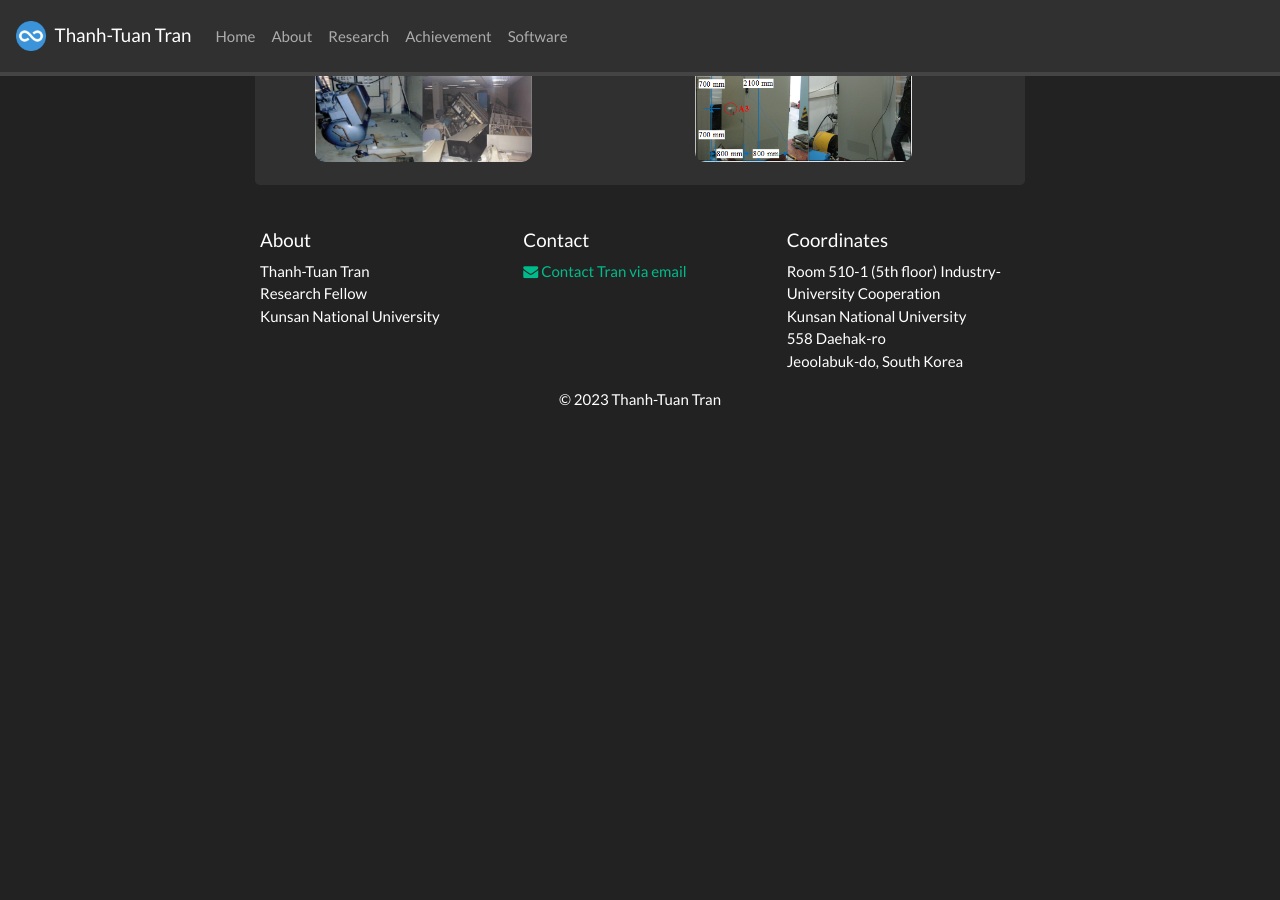
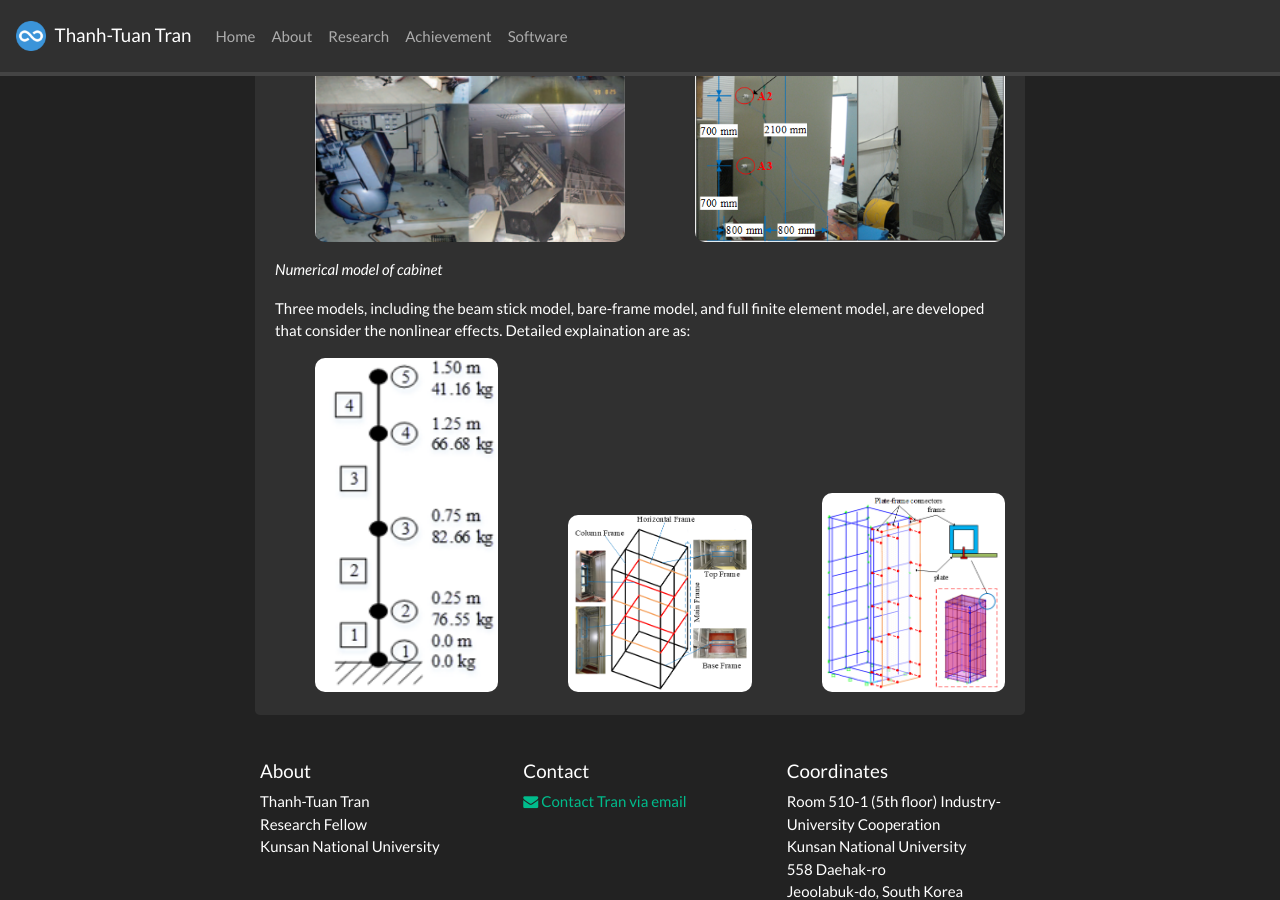
Before and after one commit to 3tbk/3tbk, a Jekyll site: the page built from _pages/research.md, in a window 1280 px wide and 900 px high, scrolled down 2376 px. Built offline with Jekyll 4.4.1, drawn with Linux system fonts in a browser that asks for light colours; nearby versions of some CDN libraries; a style sheet for code colours, icons or effects is not loaded; before the commit the page ends 2803 px from its top, so only the background shows below that.

Commit message:
Update research.md

```diff
--- a/_pages/research.md
+++ b/_pages/research.md
@@ -99,14 +99,32 @@ iframe {
   </div>
   <div class="col-md-6 col-sm-12">
    <ul>
-     <p><img src="{{ site.url }}{{ site.baseurl }}/images/research/cabinet 1.png" width="70%"/></p>
+     <p><img src="{{ site.url }}{{ site.baseurl }}/images/research/cabinet 1.png" width="100%"/></p>
    </ul>
   </div>
   <div class="col-md-6 col-sm-12" style="background-color:transparent">
    <ul>
-     <p><img src="{{ site.url }}{{ site.baseurl }}/images/research/cabinet 2.png" width="70%"/></p>
+     <p><img src="{{ site.url }}{{ site.baseurl }}/images/research/cabinet 2.png" width="100%"/></p>
    </ul>
   </div>
-
+  <div class="col-md-12 col-sm-12">
+  <i>Numerical model of cabinet</i>
+  <p>Three models, including the beam stick model, bare-frame model, and full finite element model, are developed that consider the nonlinear effects. Detailed explaination are as:</p>
+  </div>
+  <div class="col-md-4 col-sm-12">
+   <ul>
+     <p><img src="{{ site.url }}{{ site.baseurl }}/images/research/cabinet 3.png" width="100%"/></p>
+   </ul>
+  </div>
+  <div class="col-md-4 col-sm-12" style="background-color:transparent">
+   <ul>
+     <p><img src="{{ site.url }}{{ site.baseurl }}/images/research/cabinet 4.png" width="100%"/></p>
+   </ul>
+  </div>
+  <div class="col-md-4 col-sm-12" style="background-color:transparent">
+   <ul>
+     <p><img src="{{ site.url }}{{ site.baseurl }}/images/research/cabinet 5.png" width="100%"/></p>
+   </ul>
+  </div>
 </div>
 </div>
```
